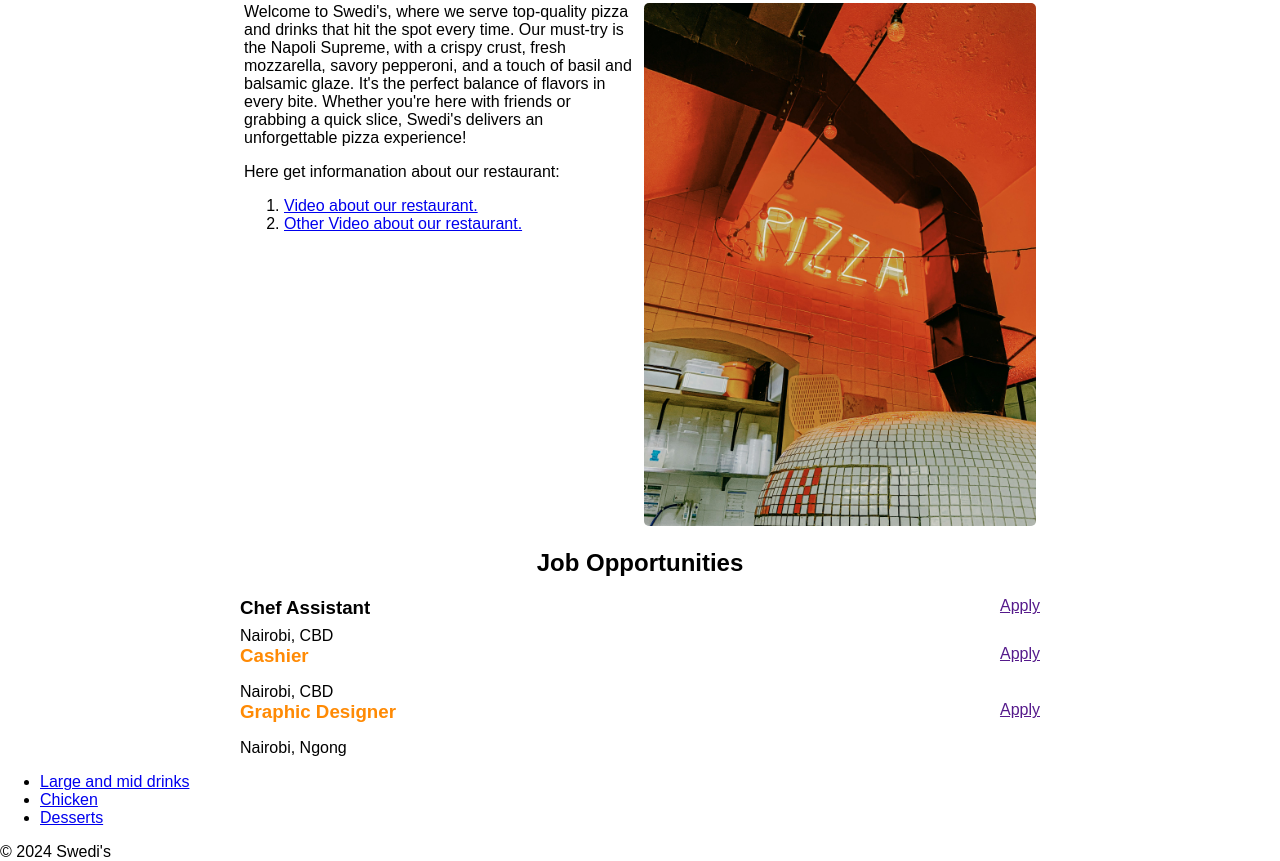
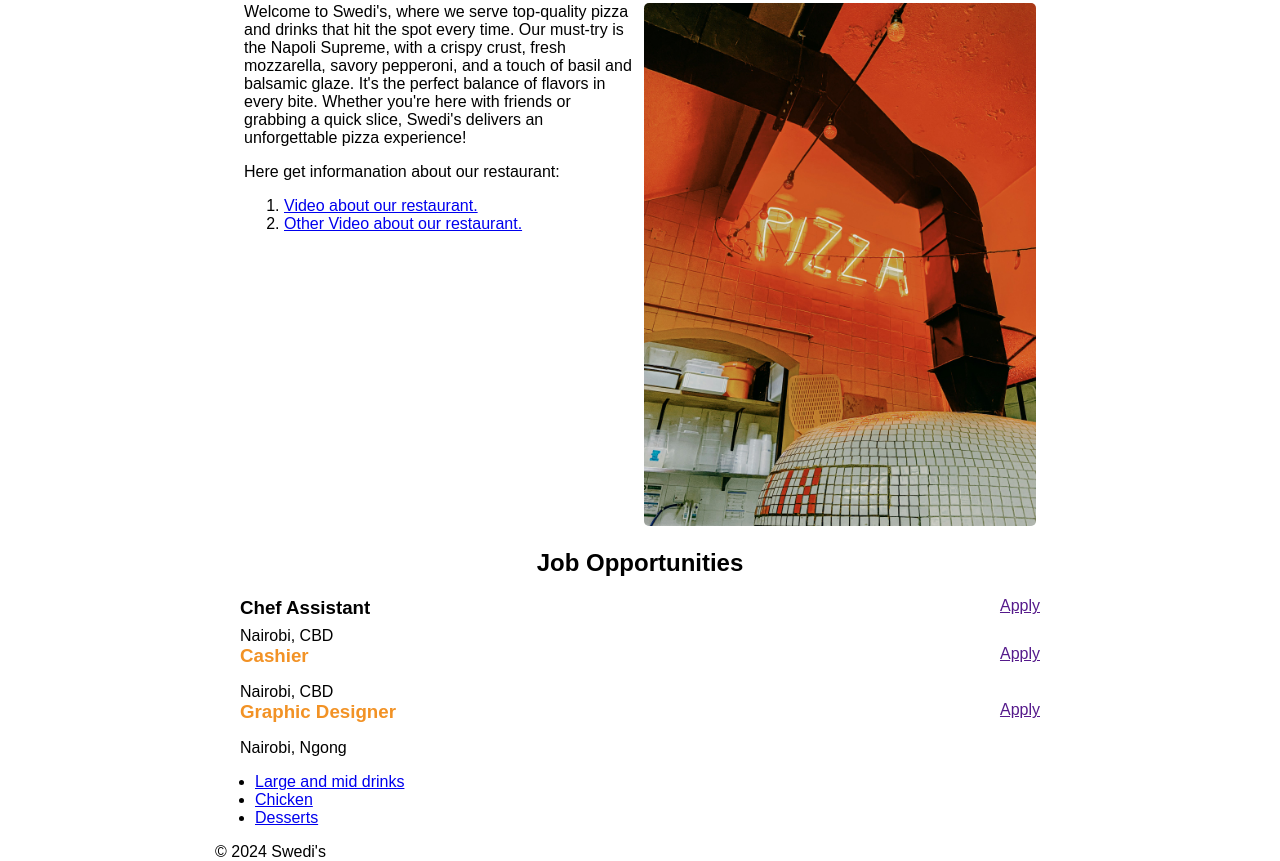
Before and after one commit to Eugo21/Pizza-Web, a plain HTML site: page index.html in a window 1280 px wide. Shown: the part 1200-2061 px from the top of the page. Drawn offline with Linux system fonts and the light colour scheme; files whose address does not match are found by name.

Commit message:
Pizza web

```diff
--- a/index.html
+++ b/index.html
@@ -69,10 +69,7 @@
             <h3 class="job-role">Graphic Designer</h3>
             <span>Nairobi, Ngong</span>
         </div>
-    </div>
-
-
-    <div>
+        <div class="links">
             <ul>
                 <li>
                     <a href="https://www.dominos.co.ke/pages/order/menu#!/menu/category/drinks/" target="_blank">
@@ -94,6 +91,10 @@
             </ul>
             <span>© 2024 Swedi's</span>
         </div>
+    </div>
+
+
+
 
 </body>
 
--- a/style.css
+++ b/style.css
@@ -66,6 +66,11 @@ h3 {
 }
 
 .job-role {
-    color: rgb(255, 138, 4);
+    color: rgb(242, 146, 37);
     margin-bottom: 16px;
 }
+
+.links {
+    margin-left: -25px;
+
+}
```
Also changed, not shown: frt.png (renamed from img/frt.png), pizz.png (renamed from img/pizz.png), side.png (renamed from img/side.png). Lines whose indentation alone changed are shown as unchanged.
